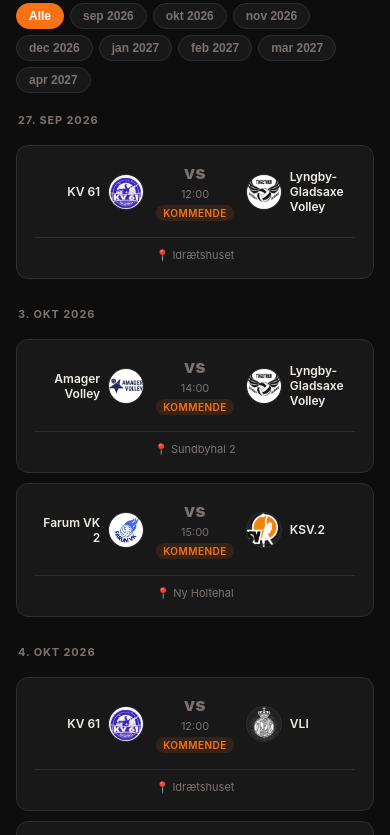
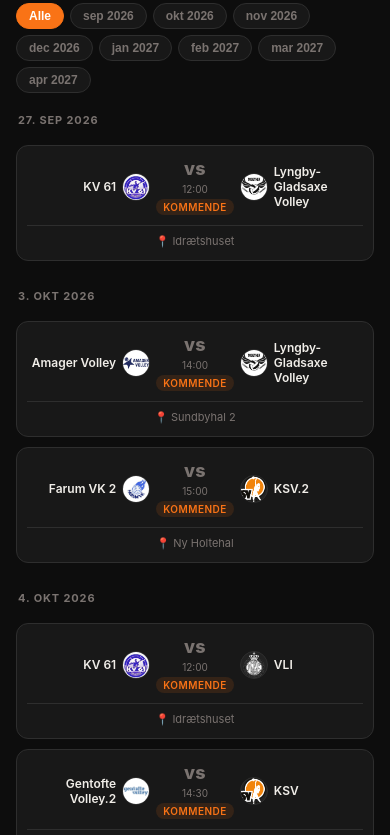
Before and after one commit to sidiropoulos/volleyball-dk, a website: page index.html in a window 390 px wide. Shown: the part 934-1769 px from the top of the page. Drawn offline with Linux system fonts and the light colour scheme.

Commit message:
Adjust fixture table width

```diff
--- a/index.html
+++ b/index.html
@@ -277,10 +277,19 @@
     .fixture-team {
       font-size: 14px;
       font-weight: 600;
+      min-width: 0;
     }
 
     .fixture-team.home { text-align: right; }
     .fixture-team.away { text-align: left; }
+
+    .fixture-team-inner {
+      min-width: 0;
+    }
+
+    .fixture-team-inner > :last-child {
+      overflow-wrap: anywhere;
+    }
 
     .fixture-center {
       text-align: center;
@@ -516,9 +525,40 @@
         gap: 8px;
       }
 
-      .fixture-team { font-size: 12px; }
-      .fixture-score { font-size: 16px; }
-      .fixture-center { min-width: 70px; }
+      .fixture-card {
+        padding: 12px 10px;
+        gap: 6px;
+      }
+
+      .fixture-team {
+        font-size: 12px;
+        line-height: 1.25;
+      }
+
+      .fixture-team-inner {
+        gap: 6px;
+      }
+
+      .fixture-logo {
+        width: 28px;
+        height: 28px;
+      }
+
+      .fixture-score { font-size: 17px; }
+      .fixture-center { min-width: 58px; }
+      .fixture-meta { font-size: 10px; }
+      .fixture-venue { padding-top: 8px; }
+    }
+
+    @media (max-width: 340px) {
+      .fixture-list {
+        overflow-x: auto;
+        padding-bottom: 4px;
+      }
+
+      .fixture-card {
+        min-width: 300px;
+      }
     }
   </style>
 </head>
```
